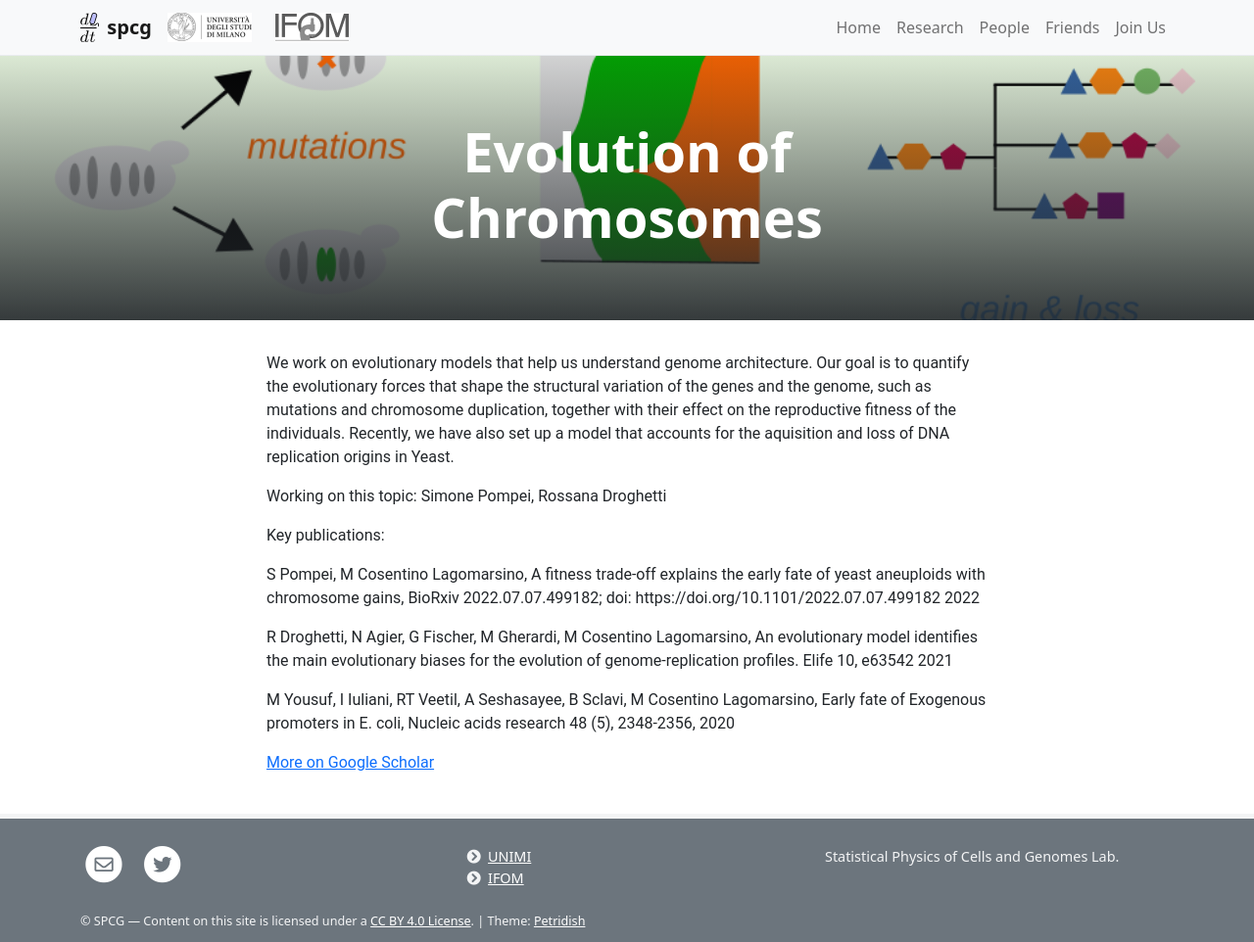
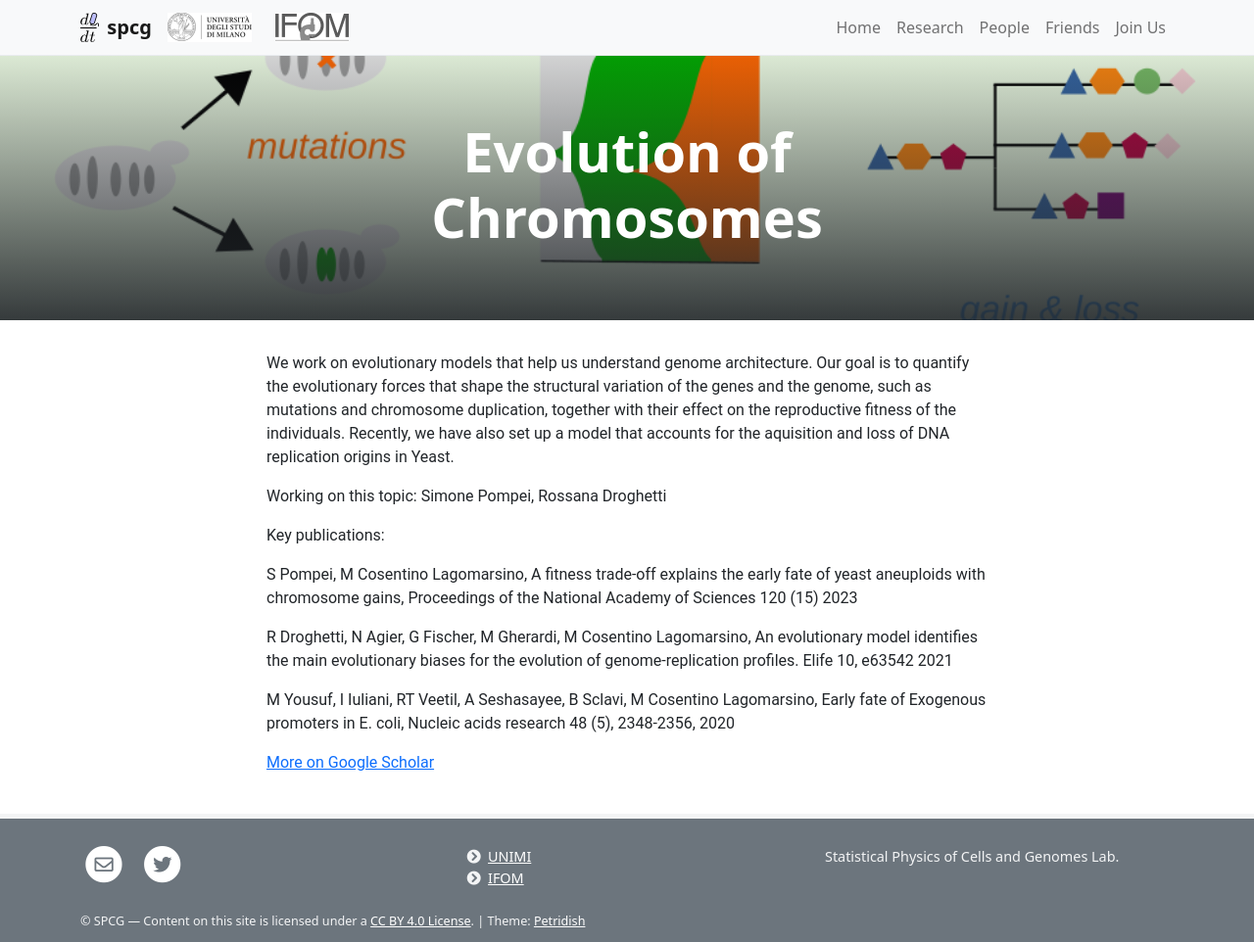
Before and after one commit to guarinovale/spcg-site, a Jekyll site: the page built from _posts/2019-01-02-chrom-evo.md, in a window 1280 px wide. Shown: the whole page at 98% size. Built offline with Jekyll 4.4.1, drawn with Linux system fonts in a browser that asks for light colours.

Commit message:
Simone's paper is now on PNAS

```diff
--- a/_posts/2019-01-02-chrom-evo.md
+++ b/_posts/2019-01-02-chrom-evo.md
@@ -12,7 +12,7 @@ Working on this topic: Simone Pompei, Rossana Droghetti
 
 Key publications:
 
-S Pompei, M Cosentino Lagomarsino, A fitness trade-off explains the early fate of yeast aneuploids with chromosome gains, BioRxiv  2022.07.07.499182; doi: https://doi.org/10.1101/2022.07.07.499182 2022
+S Pompei, M Cosentino Lagomarsino, A fitness trade-off explains the early fate of yeast aneuploids with chromosome gains, Proceedings of the National Academy of Sciences 120 (15) 2023
 
 R Droghetti, N Agier, G Fischer, M Gherardi, M Cosentino Lagomarsino, An evolutionary model identifies the main evolutionary biases for the evolution of genome-replication profiles. Elife 10, e63542 2021
 
```
